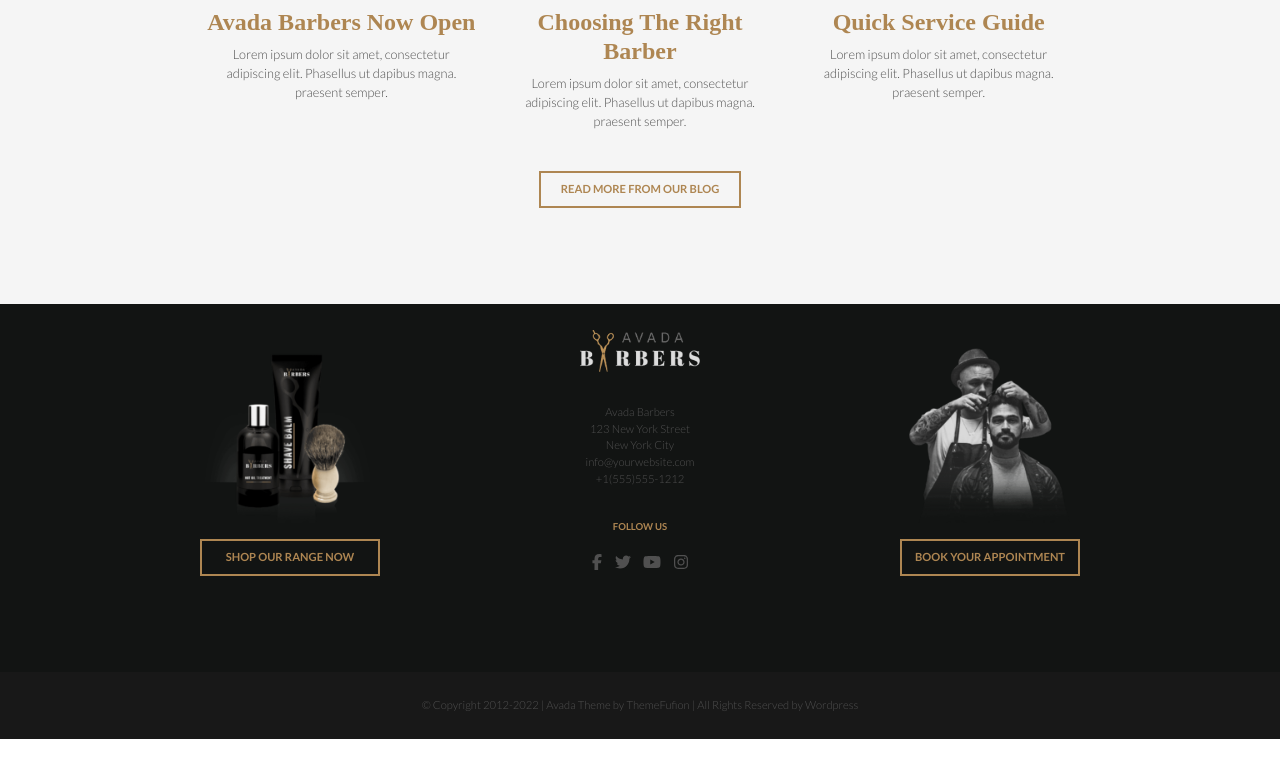
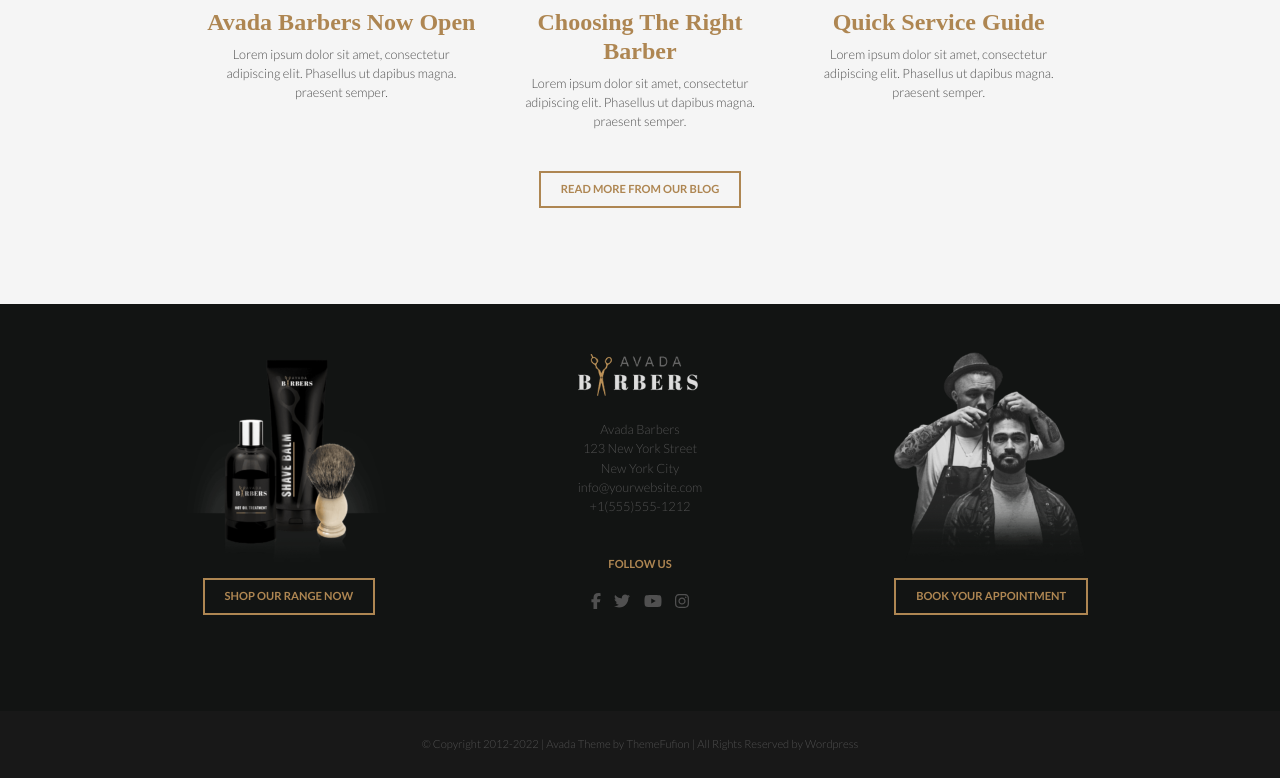
Before and after one commit to DanieleGelsomino/proj-html-vuejs, a Vue app: page / in a window 1280 px wide. Shown: the part 3103-3881 px from the top of the page. Before the commit the page ends 3842 px from the top, so only its background shows below. Built offline with nearby package versions, Linux system fonts and the light colour scheme; a small style sheet from the web is missing.

Commit message:
add FooterCard and FooterContacts component

```diff
--- a/src/components/Footer.vue
+++ b/src/components/Footer.vue
@@ -10,49 +10,19 @@
         pb-5
       "
     >
-      <div class="d-flex flex-column">
-        <img
-          src="@/assets/img/avadabarbers_footer_shop_image-300x234.png"
-          alt=""
-        />
-        <div class="d-flex justify-content-center pt-3 pb-5">
-          <button class="dg-btn text-uppercase">Shop our range now</button>
-        </div>
-      </div>
-      <div class="d-flex flex-column">
-        <img
-          class="dg-logo pb-3"
-          src="@/assets/img/avadabarbers-logo-x1.png"
-          alt=""
-        />
-        <div class="d-flex flex-column justify-content-center pt-3 pb-5">
-          <ul class="ps-0">
-            <li>Avada Barbers</li>
-            <li>123 New York Street</li>
-            <li>New York City</li>
-            <li>info@yourwebsite.com</li>
-            <li>+1(555)555-1212</li>
-          </ul>
-          <div>
-            <p class="text-uppercase text-center pt-3">follow us</p>
-            <div class="d-flex justify-content-evenly text-white">
-              <a href="#"><i class="fa-brands fa-facebook-f"></i></a>
-              <a href="#"><i class="fa-brands fa-twitter"></i></a>
-              <a href="#"><i class="fa-brands fa-youtube"></i></a>
-              <a href="#"><i class="fa-brands fa-instagram"></i></a>
-            </div>
-          </div>
-        </div>
-      </div>
-      <div class="d-flex flex-column">
-        <img
-          src="@/assets/img/avadabarbers_footer_appointment_image-300x234.png"
-          alt=""
-        />
-        <div class="d-flex justify-content-center pt-3 pb-5">
-          <button class="dg-btn text-uppercase">book your appointment</button>
-        </div>
-      </div>
+      <FooterCard
+        v-for="(element, index) in buttonImg1"
+        :key="index.id"
+        :img="element.img"
+        :text_btn="element.text_btn"
+      />
+      <FooterContacts />
+      <FooterCard
+        v-for="(element, index) in buttonImg2"
+        :key="index.id"
+        :img="element.img"
+        :text_btn="element.text_btn"
+      />
     </div>
     <div class="copyright">
       <span>
@@ -64,8 +34,33 @@
 </template>
 
 <script>
+import FooterCard from "@/components/FooterComponents/FooterCard.vue";
+import FooterContacts from "@/components/FooterComponents/FooterContacts.vue";
 export default {
   name: "FooterComponent",
+  components: {
+    FooterCard,
+    FooterContacts,
+  },
+  data() {
+    return {
+      buttonImg1: [
+        {
+          id: 1,
+          img: "avadabarbers_footer_shop_image-300x234.png",
+          text_btn: "shop our range now",
+        },
+      ],
+
+      buttonImg2: [
+        {
+          id: 2,
+          img: "avadabarbers_footer_appointment_image-300x234.png",
+          text_btn: "book your appointment",
+        },
+      ],
+    };
+  },
 };
 </script>
 
--- /dev/null
+++ b/src/components/FooterComponents/FooterCard.vue
@@ -0,0 +1,39 @@
+<template>
+  <div>
+    <div class="d-flex flex-column">
+      <img :src="require('@/assets/img/' + img + '')" alt="" />
+
+      <div class="d-flex justify-content-center pt-3 pb-5">
+        <button class="dg-btn text-uppercase">{{ text_btn }}</button>
+      </div>
+    </div>
+  </div>
+</template>
+
+<script>
+export default {
+  name: "FooterCard",
+  props: {
+    img: String,
+    text_btn: String,
+  },
+};
+</script>
+
+<style scoped lang="scss">
+@import "@/style/varstyles";
+
+.dg-btn {
+  background-color: transparent;
+  border: 2px solid $gold;
+  color: $gold;
+  font-size: $fs-07;
+  padding: 8px 20px;
+  font-weight: $fw-700;
+  &:hover {
+    cursor: pointer;
+    color: #9b7748;
+    border-color: #9b7748;
+  }
+}
+</style>
--- /dev/null
+++ b/src/components/FooterComponents/FooterContacts.vue
@@ -0,0 +1,58 @@
+<template>
+  <div class="d-flex flex-column pt-4">
+    <img class="dg-logo" src="@/assets/img/avadabarbers-logo-x1.png" alt="" />
+    <div class="d-flex flex-column justify-content-center pt-4 pb-5">
+      <ul class="ps-0">
+        <li>Avada Barbers</li>
+        <li>123 New York Street</li>
+        <li>New York City</li>
+        <li>info@yourwebsite.com</li>
+        <li>+1(555)555-1212</li>
+      </ul>
+      <div>
+        <p class="text-uppercase text-center pt-4">follow us</p>
+        <div class="d-flex justify-content-evenly text-white">
+          <a href="#"><i class="fa-brands fa-facebook-f"></i></a>
+          <a href="#"><i class="fa-brands fa-twitter"></i></a>
+          <a href="#"><i class="fa-brands fa-youtube"></i></a>
+          <a href="#"><i class="fa-brands fa-instagram"></i></a>
+        </div>
+      </div>
+    </div>
+  </div>
+</template>
+
+<script>
+export default {
+  name: "FooterContact",
+};
+</script>
+
+<style scoped lang="scss">
+@import "@/style/varstyles";
+
+.dg-logo {
+  width: 120px;
+}
+
+ul li {
+  color: #505050;
+  font-weight: $fw-300;
+  font-size: $fs-08;
+  list-style-type: none;
+  text-align: center;
+}
+
+p {
+  color: $gold;
+  font-size: $fs-07;
+  font-weight: $fw-700;
+}
+
+a {
+  color: $gray;
+  &:hover {
+    color: $gold;
+  }
+}
+</style>
--- a/src/components/Jumbotron.vue
+++ b/src/components/Jumbotron.vue
@@ -5,7 +5,15 @@
         <h1 class="dg-title">Barber Shop</h1>
         <div class="dg-line"></div>
         <p class="dg-text pt-3">The Pinnacle of Male Grooming</p>
-        <button class="dg-btn text-uppercase mt-2">learn more</button>
+        <button @click="showMoreText" class="dg-btn text-uppercase mt-2">
+          learn more
+        </button>
+        <p v-if="showMore" class="dg-text dg-w-80 pt-3 dg-transition">
+          Lorem ipsum dolor sit amet consectetur adipisicing elit. Perferendis,
+          recusandae. Numquam tempora facere reprehenderit odio dolore obcaecati
+          fugit temporibus neque, inventore possimus sed, nam earum quibusdam?
+          Nihil iste eum iure?
+        </p>
       </div>
       <div class="col-6 d-flex justify-content-end pt-5 pb-5">
         <img
@@ -20,6 +28,17 @@
 <script>
 export default {
   name: "JumbotronComponent",
+  data() {
+    return {
+      showMore: false,
+    };
+  },
+
+  methods: {
+    showMoreText() {
+      this.showMore = !this.showMore;
+    },
+  },
 };
 </script>
 
@@ -62,5 +81,13 @@
       border-color: #9b7748;
     }
   }
+
+  .dg-w-80 {
+    width: $w-80;
+  }
+
+  .dg-transition {
+    transition: 1s;
+  }
 }
 </style>
--- a/src/components/Main.vue
+++ b/src/components/Main.vue
@@ -71,8 +71,10 @@
 import Products from "@/components/MainComponents/Products.vue";
 import Reviews from "@/components/MainComponents/Reviews.vue";
 import Blog from "@/components/MainComponents/Blog.vue";
+
 export default {
   name: "MainComponent",
+
   components: {
     Services,
     Products,
--- a/src/style/varstyles.scss
+++ b/src/style/varstyles.scss
@@ -1,4 +1,5 @@
 $w-90: 90%;
+$w-80: 80%;
 $w-70: 70%;
 $fw-300: 300;
 $fw-700: 700;
```
